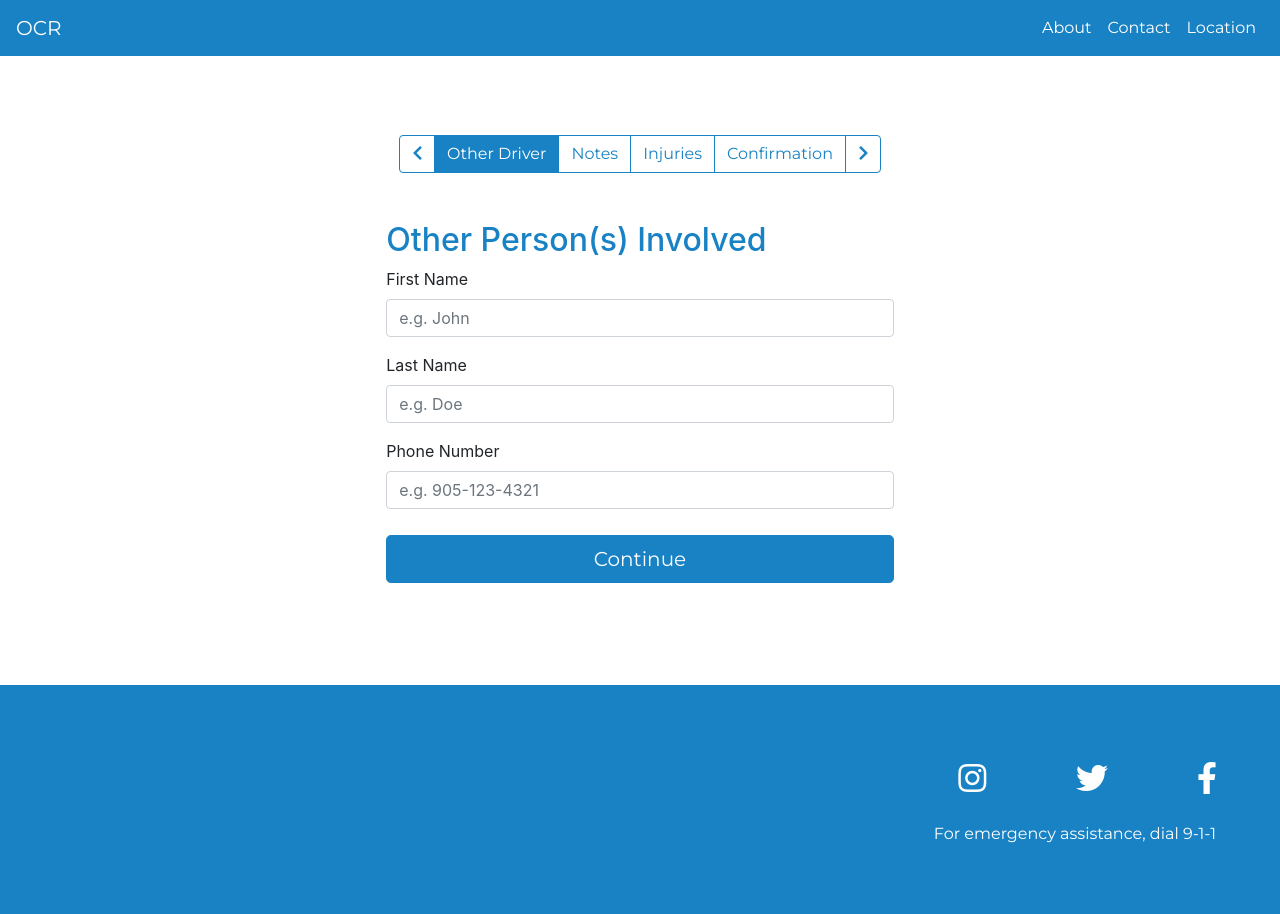
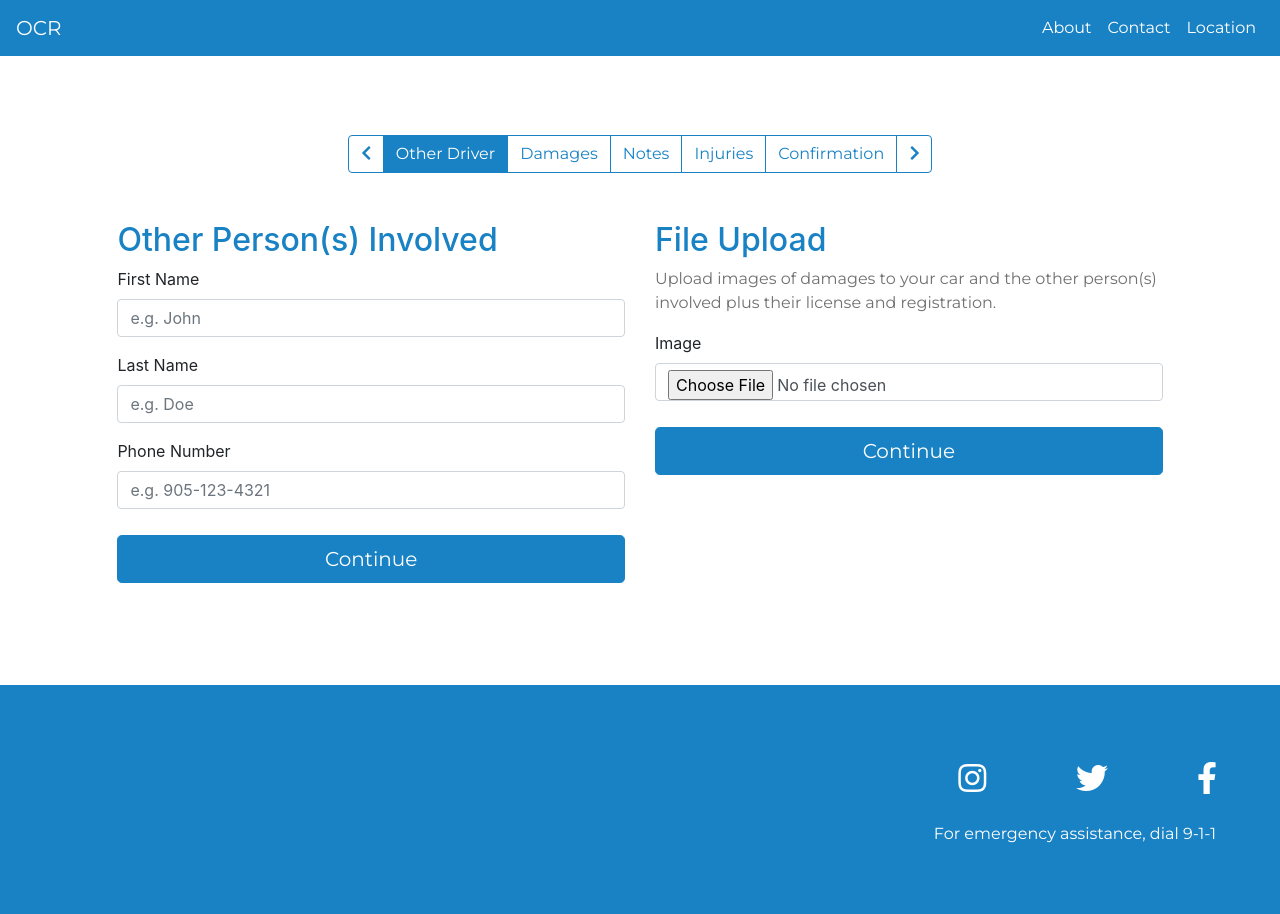
Before and after one commit to nakishacoh/Collision-Report, a PHP site: page /collision-report/forms in a window 1280 px wide. Run offline with PHP 8.4, Linux system fonts and the light colour scheme; some libraries are stand-ins or nearby versions.

Commit message:
Working on file upload for camera
PHP not working yet

```diff
--- a/forms/index.php
+++ b/forms/index.php
@@ -1,4 +1,6 @@
 <?php
+$page_title = "Form";
+$page = "form";
 include '../header.php';
 ?>
 
@@ -17,6 +19,9 @@ include '../header.php';
         </li>
         <li class="page-item active">
             <a class="page-link" id="page-driver" href="http://localhost/collision-report/forms/">Other Driver</a>
+        </li>
+        <li class="page-item">
+            <a class="page-link" id="page-camera" href="http://localhost/collision-report/forms/#cameraForm">Damages</a>
         </li>
         <li class="page-item">
             <a class="page-link" id="page-notes" href="http://localhost/collision-report/forms/#notesForm">Notes</a>
@@ -54,6 +59,19 @@ include '../header.php';
                     <input  type="tel" name="number" class="form-control" id="number" aria-describedby="phoneNumber" placeholder="e.g. 905-123-4321">
                 </div>
                 <button type="submit" class="btn btn-primary btn-lg btn-block" id="driverSubmit">Continue</button>
+            </form>
+        </div>
+
+        <!-- form for file upload of damages, license, and registration -->
+        <div id="cameraForm" class="col-lg-6 col-sm-12">
+            <h2>File Upload</h2>
+            <p>Upload images of damages to your car and the other person(s) involved plus their license and registration.</p>
+            <form method="POST" id="formCamera" enctype="multipart/form-data">
+                <div class="form-group">
+                    <label for="image">Image</label>
+                    <input type="file" class="form-control" name="image" id="image">
+                </div>
+                <button type="submit" class="btn btn-primary btn-lg btn-block" id="cameraSubmit">Continue</button>
             </form>
         </div>
 
--- a/js/forms.js
+++ b/js/forms.js
@@ -1,8 +1,9 @@
 $( document ).ready(function() {
-    console.log("Main connected");
+    console.log("Forms connected");
 
     // pagination of forms
     var driverBtn;
+    var cameraBtn;
     var notesBtn;
     var injuriesBtn;
     var confirmationBtn;
@@ -12,10 +13,23 @@ $( document ).ready(function() {
     if (driverBtn) {
         driverBtn.click(function(){
             $("#driverForm").show();
+            $('#cameraForm').hide();
             $("#notesForm").hide();
             $("#injuriesForm").hide();
             $("#confirmationForm").hide();
             console.log("driver")
+        })
+    }
+
+    cameraBtn=$("#page-camera");
+    if (cameraBtn) {
+        cameraBtn.click(function(){
+            $('#cameraForm').show();
+            $("#driverForm").hide();
+            $("#notesForm").hide();
+            $("#injuriesForm").hide();
+            $("#confirmationForm").hide();
+            console.log("camera")
         })
     }
 
@@ -24,6 +38,7 @@ $( document ).ready(function() {
         notesBtn.click(function(){
             $("#notesForm").show();
             $("#driverForm").hide();
+            $('#cameraForm').hide();
             $("#injuriesForm").hide();
             $("#confirmationForm").hide();
             console.log("notes")
@@ -36,6 +51,7 @@ $( document ).ready(function() {
             $("#injuriesForm").show();
             $("#notesForm").hide();
             $("#driverForm").hide();
+            $('#cameraForm').hide();
             $("#confirmationForm").hide();
             console.log("injuries")
         })
@@ -47,6 +63,7 @@ $( document ).ready(function() {
             $("#confirmationForm").show();
             $("#notesForm").hide();
             $("#driverForm").hide();
+            $('#cameraForm').hide();
             $("#injuriesForm").hide();
             console.log("confirmation")
         })
@@ -117,6 +134,30 @@ function formDriverFunction(e){
     myRequest.send("firstname="+firstname.value+
                     "&lastname="+lastname.value+
                     "&number="+number.value);
+    // switch user to next section of form
+    changeForm();
+};
+
+// submitting camera form
+var cameraSubmitBtn = document.getElementById("cameraSubmit")
+// if the button is clicked run the function
+if (cameraSubmitBtn){
+    cameraSubmitBtn.addEventListener("click",  formCameraFunction, false);
+};
+function formCameraFunction(e){
+    // prevent form from submitting automatically
+    e.preventDefault();
+    // connecting
+    var myRequest = new XMLHttpRequest;
+    myRequest.onreadystatechange = function(){
+        if(myRequest.readyState === 4){}
+    };
+    // grab inputs from form
+    var image = document.getElementById("image");
+    // send values to the database
+    myRequest.open("POST", "http://localhost/collision-report/forms/processes/processing-camera.php", true);
+    myRequest.setRequestHeader("Content-type","application/x-www-form-urlencoded");
+    myRequest.send("image="+image.value);
     // switch user to next section of form
     changeForm();
 };
```
Also changed, not shown: forms/processes/processing-camera.php (added, +25 -0 lines).
